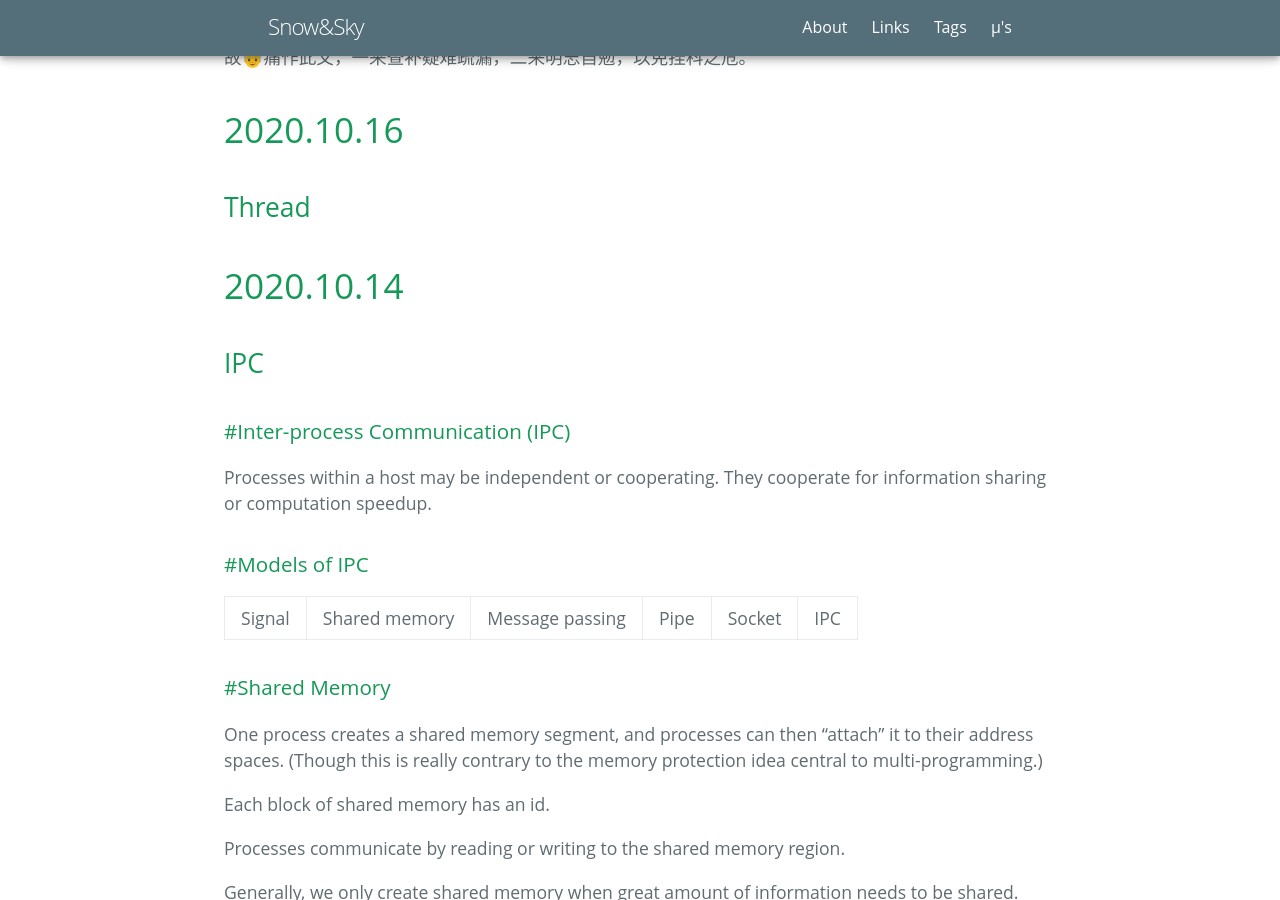
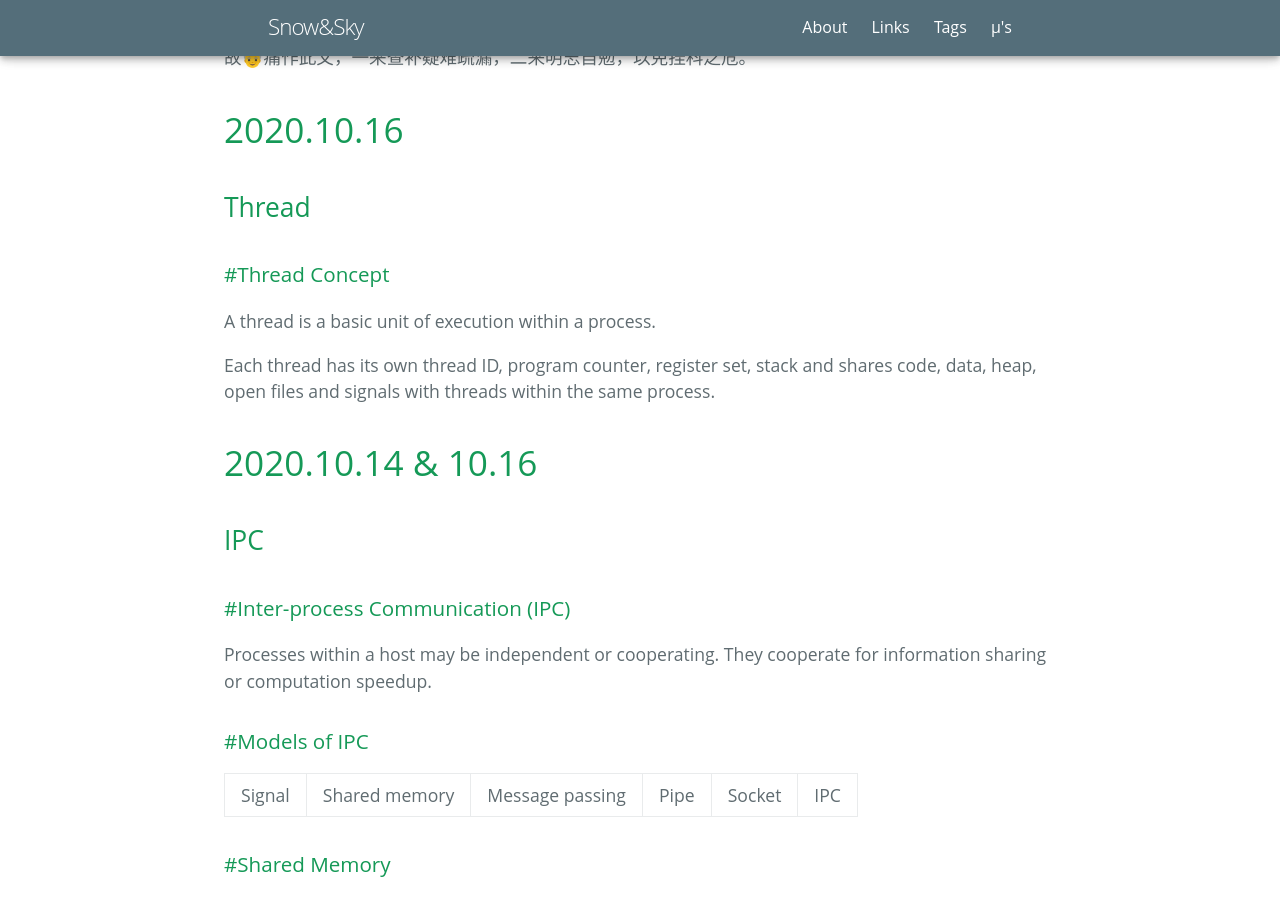
Before and after one commit to NishikinoSky/NishikinoSky.github.io, a Jekyll site: the page built from _posts/2020-10-16-Operating-System.md, in a window 1280 px wide and 900 px high, scrolled down 444 px. Built offline with Jekyll 4.4.1, drawn with Linux system fonts in a browser that asks for light colours; some web fonts are replaced.

Commit message:
Update 2020-10-16-Operating-System.md

```diff
--- a/_posts/2020-10-16-Operating-System.md
+++ b/_posts/2020-10-16-Operating-System.md
@@ -12,9 +12,18 @@ stickie: false
 
 ## Thread
 
+### #Thread Concept
+
+A thread is a basic unit of execution within a process.
+
+Each thread has its own thread ID, program counter, register set, stack and shares code, data, heap, open files and signals with threads within the same process.
 
 
-# 2020.10.14
+
+
+
+
+# 2020.10.14 & 10.16
 
 ## IPC
 
```
